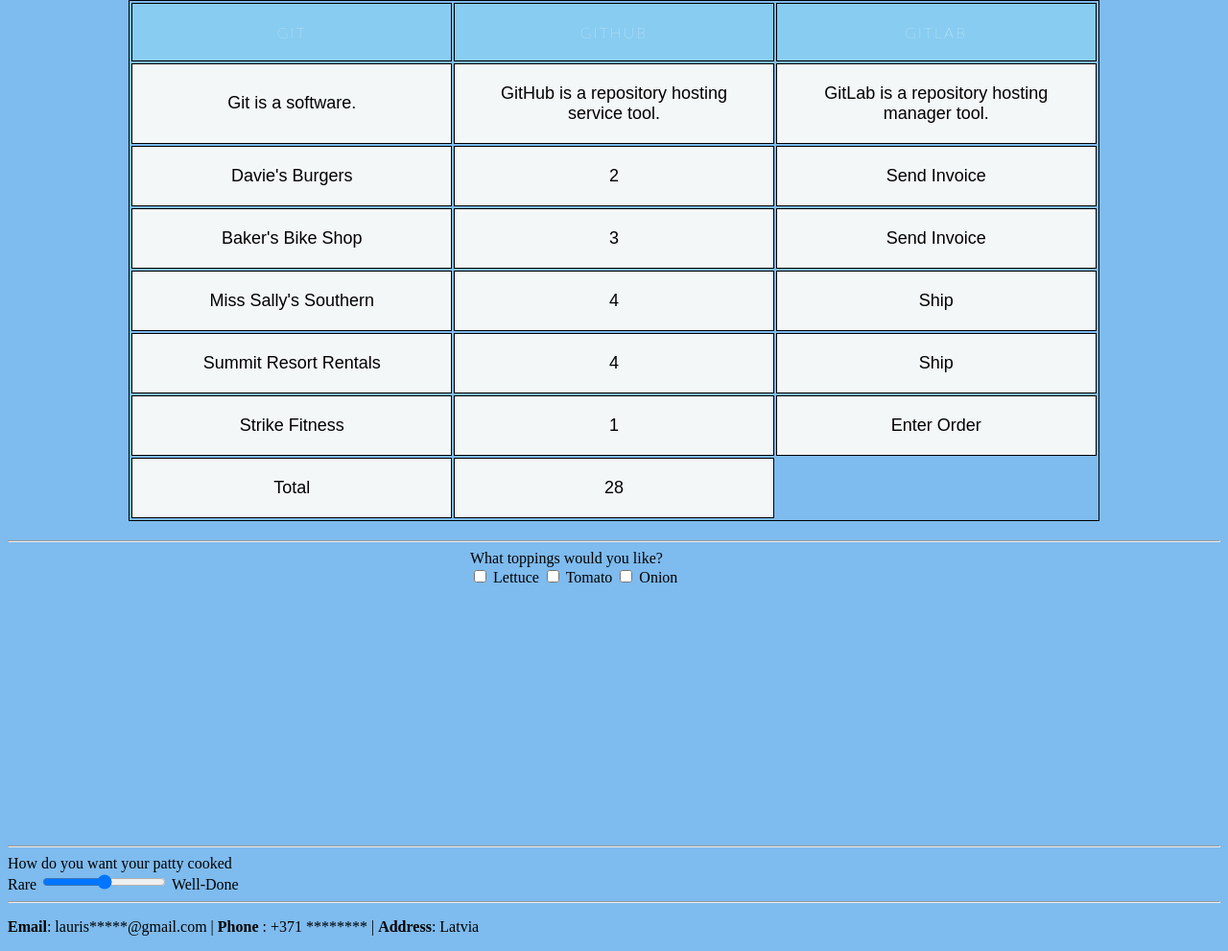
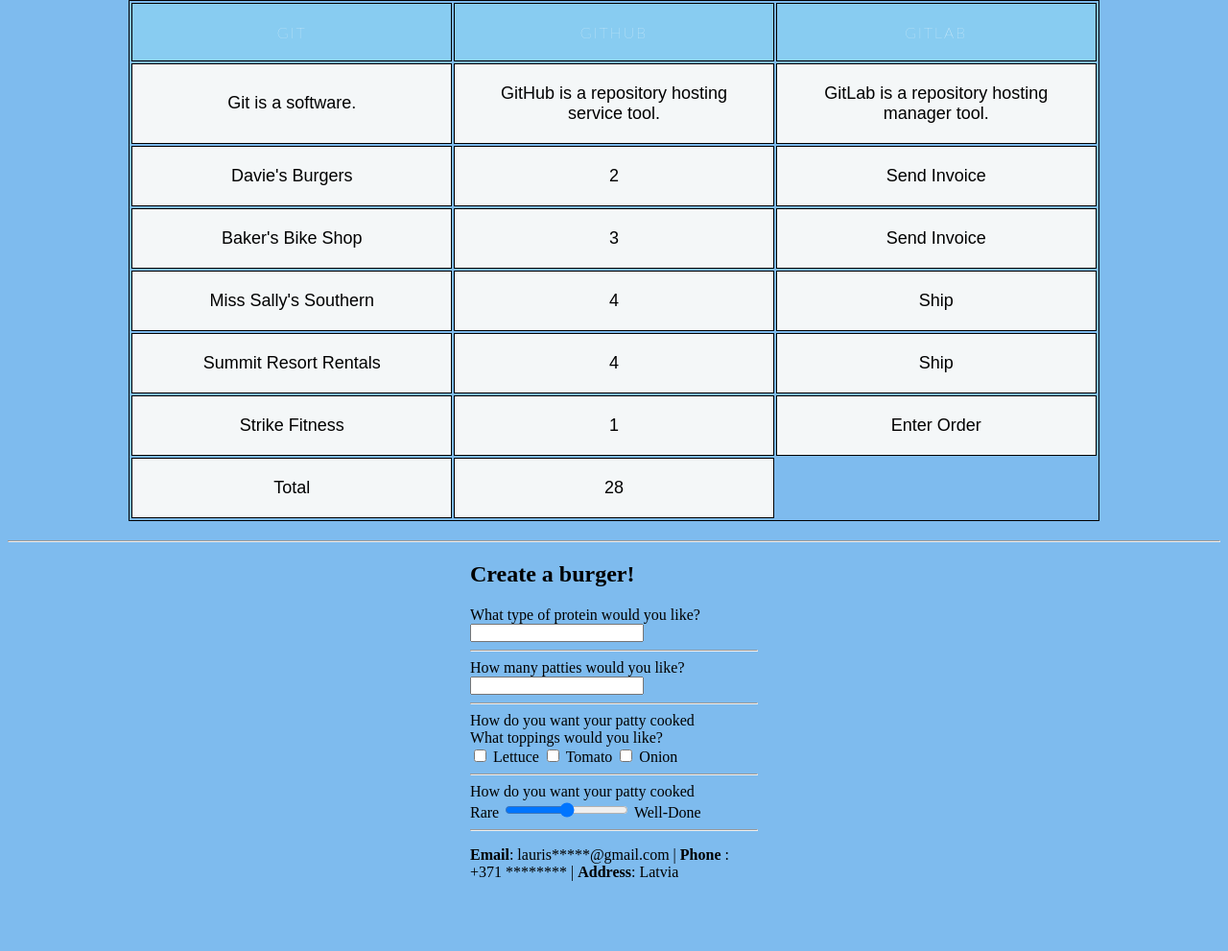
Before and after one commit to lalolel/first_test_website, a plain HTML site: page index.html in a window 1280 px wide. Shown: the part 6001-6992 px from the top of the page at 96% size. After the commit the page ends 6919 px from the top, so only its background shows below. Drawn offline with Linux system fonts and the light colour scheme.

Commit message:
Update index.html

```diff
--- a/index.html
+++ b/index.html
@@ -305,6 +305,20 @@ different parts and versions of a project</li>
   </table>     <!--  span columns using the colspan attribute, span rows using the rowspan attribute   -->
        <hr>
  <section class="checkboxes container1">
+	 <h1>Create a burger!</h1>
+        <section class="protein">
+          <label for="patty">What type of protein would you like?</label>
+    			<input type="text" name="patty" id="patty">
+        </section>
+        <hr>
+        <section class="patties">
+          <label for="amount">How many patties would you like?</label>
+          <input type="number" name="amount" id="amount">
+        </section>
+        <hr>
+        <section class="cooked">
+          <label for="doneness">How do you want your patty cooked</label>
+          <br>
           <span>What toppings would you like?</span>
           <br>
           <!--Add your code below for the first checkbox-->
```
